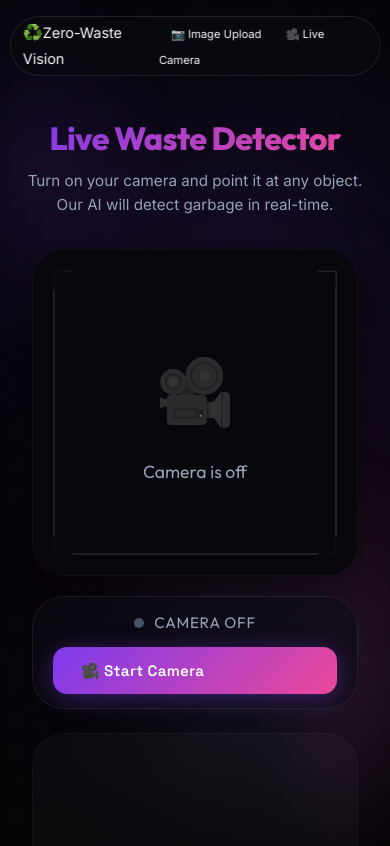
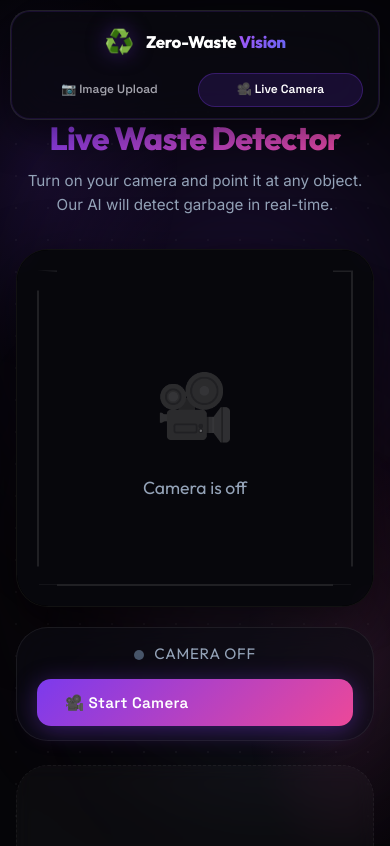
Before and after one commit to Aryanbht/ZeroWaste, a React (Vite) app in the folder frontend/: page /camera in a window 390 px wide. Shown: the top 846 px of the page. Built offline with nearby package versions, Linux system fonts and the light colour scheme.

Commit message:
Fix: Restored missing Navbar.css brand/link styles and refined layout

```diff
--- a/frontend/src/components/Navbar.css
+++ b/frontend/src/components/Navbar.css
@@ -1,34 +1,27 @@
 :root {
-  --nav-height: 72px; /* We'll use this to push the content down */
+  --nav-height: 72px;
 }
 
-/* 1. FIX THE OVERLAP: Add padding to your main wrapper */
-.container, main, .hero-section {
-  padding-top: calc(var(--nav-height) + 60px); /* Adjust based on your class name */
-  display: flex;
-  flex-direction: column;
-  align-items: center;
-  width: 100%;
-}
-
-/* 2. REFINED NAVBAR */
+/* === Navbar — Premium Glass Pill === */
 .navbar {
   position: fixed;
   top: 16px;
   left: 50%;
   transform: translateX(-50%);
-  width: 95%; /* Use percentage for better responsiveness */
-  max-width: 1100px;
+  width: calc(100% - 32px);
+  max-width: 1000px;
   height: var(--nav-height);
+  z-index: 9999;
   background: rgba(10, 10, 15, 0.75);
-  backdrop-filter: blur(20px);
-  -webkit-backdrop-filter: blur(20px);
+  backdrop-filter: blur(25px) saturate(180%);
+  -webkit-backdrop-filter: blur(25px) saturate(180%);
   border: 1px solid rgba(255, 255, 255, 0.1);
   border-radius: 100px;
-  z-index: 9999; /* Ensure it stays on very top */
   display: flex;
   align-items: center;
   padding: 0 24px;
+  box-shadow: 0 10px 40px rgba(0,0,0,0.5), 0 0 0 1px rgba(124,58,237,0.15) inset;
+  transition: all 0.4s cubic-bezier(0.16, 1, 0.3, 1);
 }
 
 .navbar-inner {
@@ -36,44 +29,110 @@
   display: flex;
   justify-content: space-between;
   align-items: center;
+  gap: 16px;
 }
 
-/* 3. RESPONSIVE HERO TEXT */
-h1 {
-  font-size: clamp(2rem, 6vw, 3.5rem);
-  text-align: center;
-  margin-bottom: 16px;
-  /* Add this to ensure it never hides behind nav */
-  margin-top: 0;
+/* --- Brand & Logo --- */
+.navbar-brand {
+  display: flex;
+  align-items: center;
+  gap: 12px;
+  text-decoration: none;
+  flex-shrink: 0;
 }
 
-/* 4. SMART MOBILE FIX */
-@media (max-width: 600px) {
-  :root {
-    --nav-height: 60px; /* Slimmer nav on mobile */
+.navbar-logo {
+  font-size: 1.5rem;
+  filter: drop-shadow(0 0 10px rgba(124,58,237,0.5));
+}
+
+.navbar-title {
+  font-family: 'Outfit', sans-serif;
+  font-size: 1.2rem;
+  font-weight: 800;
+  color: #fff;
+  letter-spacing: -0.02em;
+  white-space: nowrap;
+}
+
+.navbar-title .accent {
+  background: linear-gradient(135deg, #a855f7, #6366f1);
+  -webkit-background-clip: text;
+  -webkit-text-fill-color: transparent;
+  background-clip: text;
+}
+
+/* --- Navigation Buttons --- */
+.navbar-links {
+  display: flex;
+  align-items: center;
+  gap: 8px;
+}
+
+.nav-btn {
+  display: flex;
+  align-items: center;
+  gap: 8px;
+  padding: 10px 20px;
+  border-radius: 100px;
+  font-family: 'Space Grotesk', sans-serif;
+  font-size: 0.9rem;
+  font-weight: 600;
+  color: #a1a1aa;
+  text-decoration: none;
+  transition: all 0.3s ease;
+  border: 1px solid transparent;
+  white-space: nowrap;
+}
+
+.nav-btn:hover {
+  color: #fff;
+  background: rgba(255,255,255,0.06);
+}
+
+.nav-btn.active {
+  color: #fff;
+  background: rgba(124,58,237,0.15);
+  border-color: rgba(124,58,237,0.3);
+}
+
+/* --- Smart Mobile Responsiveness --- */
+@media (max-width: 768px) {
+  :root { --nav-height: auto; }
+
+  .navbar {
+    border-radius: 20px;
+    width: calc(100% - 20px);
+    top: 10px;
+    padding: 12px 16px;
+    height: auto;
   }
 
-  .navbar {
-    padding: 0 12px;
+  .navbar-inner {
+    flex-direction: column;
+    gap: 12px;
   }
 
-  /* Shrink the logo text so buttons don't squash it */
-  .navbar-title {
-    font-size: 0.9rem;
+  .navbar-brand {
+    width: 100%;
+    justify-content: center;
   }
 
-  /* Hide the word "Vision" on very small screens to save space */
-  .navbar-title span.hide-mobile {
-    display: none;
+  .navbar-links {
+    width: 100%;
+    justify-content: center;
+    gap: 6px;
   }
 
   .nav-btn {
-    padding: 6px 12px;
-    font-size: 0.7rem;
-    gap: 4px;
-  }
-
-  .nav-btn i, .nav-btn svg {
-    display: none; /* Hide icons on mobile to keep it in one line */
+    padding: 8px 12px;
+    font-size: 0.8rem;
+    flex: 1;
+    justify-content: center;
   }
 }
+
+@media (max-width: 400px) {
+  .navbar-title { font-size: 1.05rem; }
+  .nav-btn { font-size: 0.75rem; padding: 6px 8px; }
+}
```
